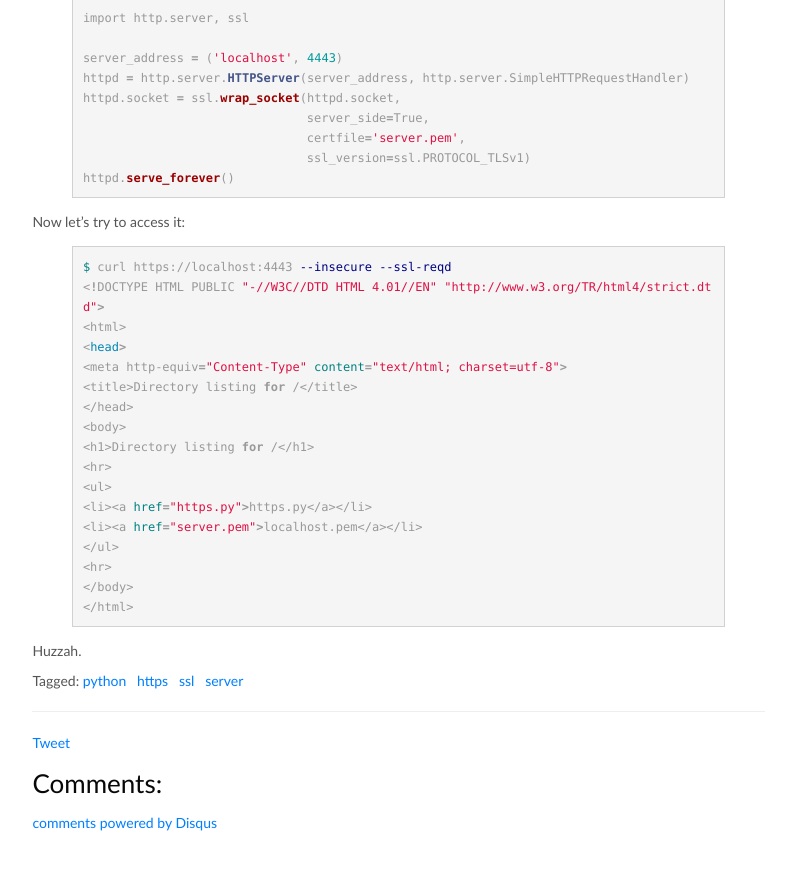
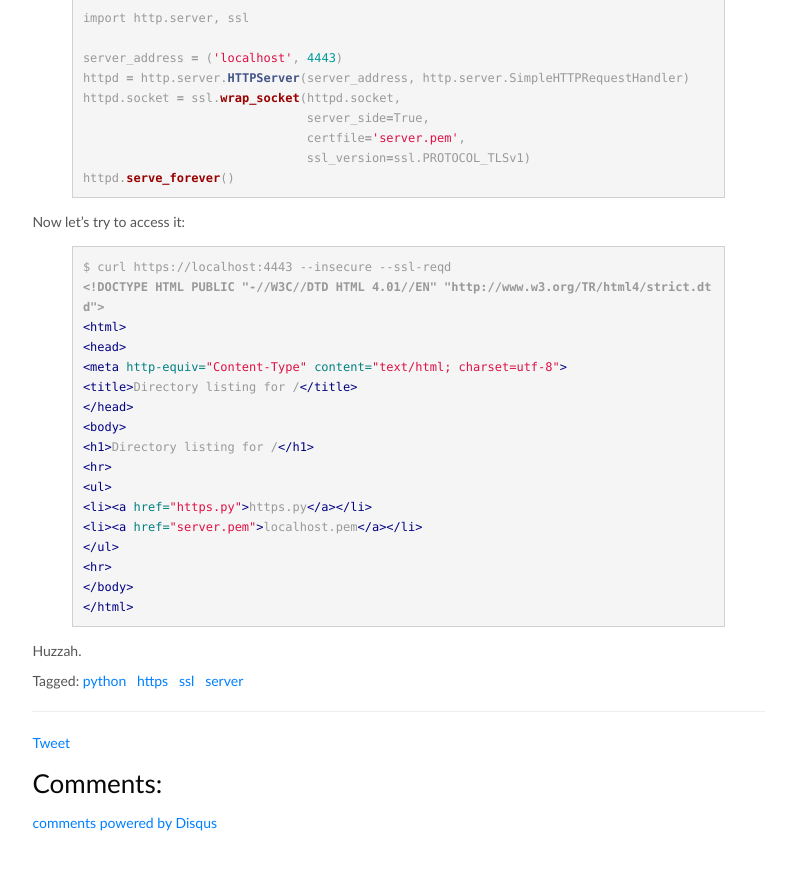
Before and after one commit to mfukar/mfukar.github.com, a Jekyll site: the page built from _posts/2013-10-31-HTTPS.md, in a window 1280 px wide and 900 px high, scrolled down 948 px. Shown: the top 870 px of the window, without its empty margins (77-873 px from the left). Built offline with Jekyll 4.4.1, drawn with Linux system fonts in a browser that asks for light colours; some web fonts are replaced; Markdown is read by kramdown in place of the engine named in the settings; comment, search, counter and statistics services are not loaded.

Commit message:
Highlighting test for HTML.

```diff
--- a/_posts/2013-10-31-HTTPS.md
+++ b/_posts/2013-10-31-HTTPS.md
@@ -68,7 +68,7 @@ httpd.serve_forever()
 
 Now let's try to access it:
 
-{% highlight bash %}
+{% highlight html %}
 $ curl https://localhost:4443 --insecure --ssl-reqd
 <!DOCTYPE HTML PUBLIC "-//W3C//DTD HTML 4.01//EN" "http://www.w3.org/TR/html4/strict.dtd">
 <html>
```
